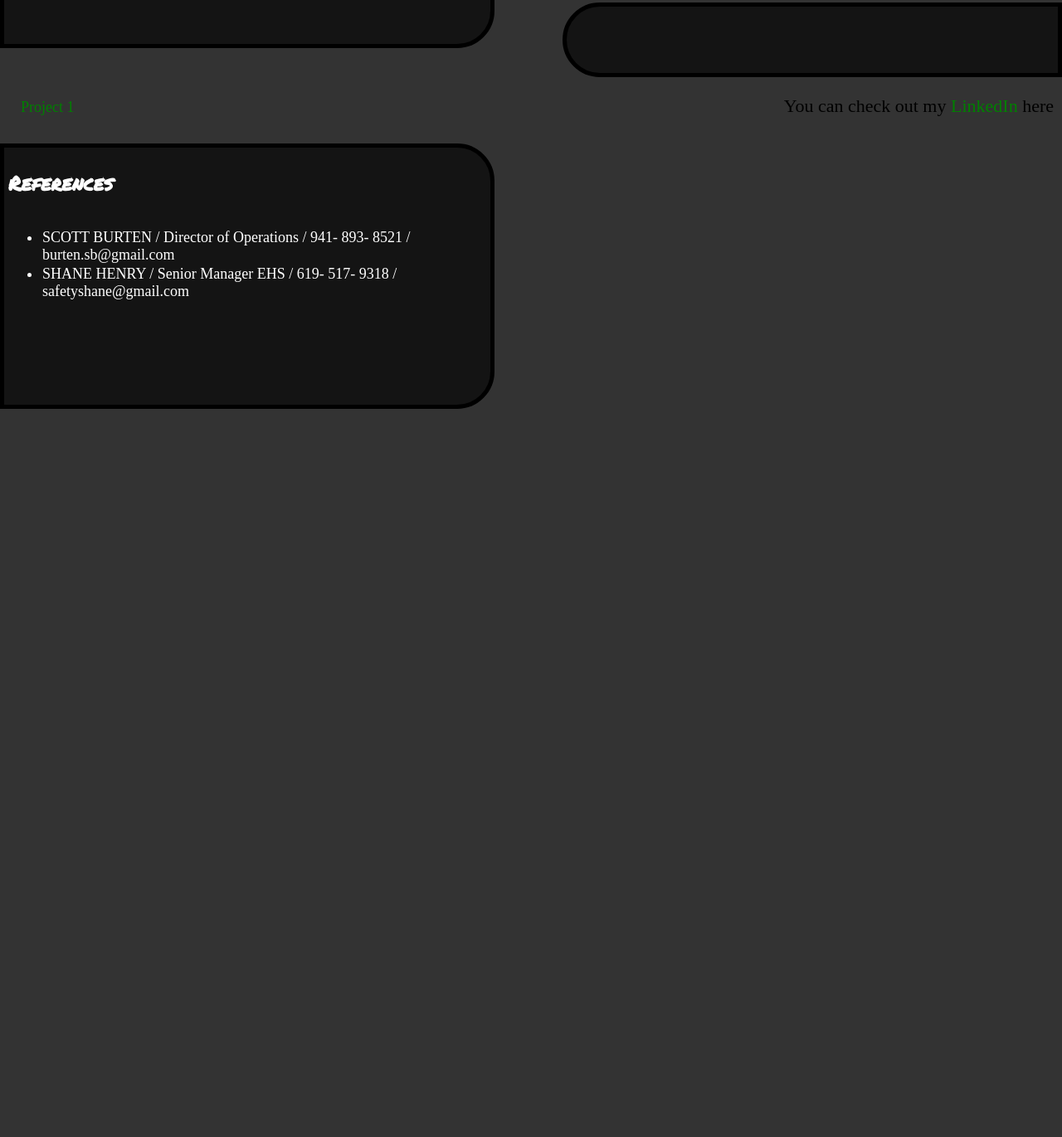
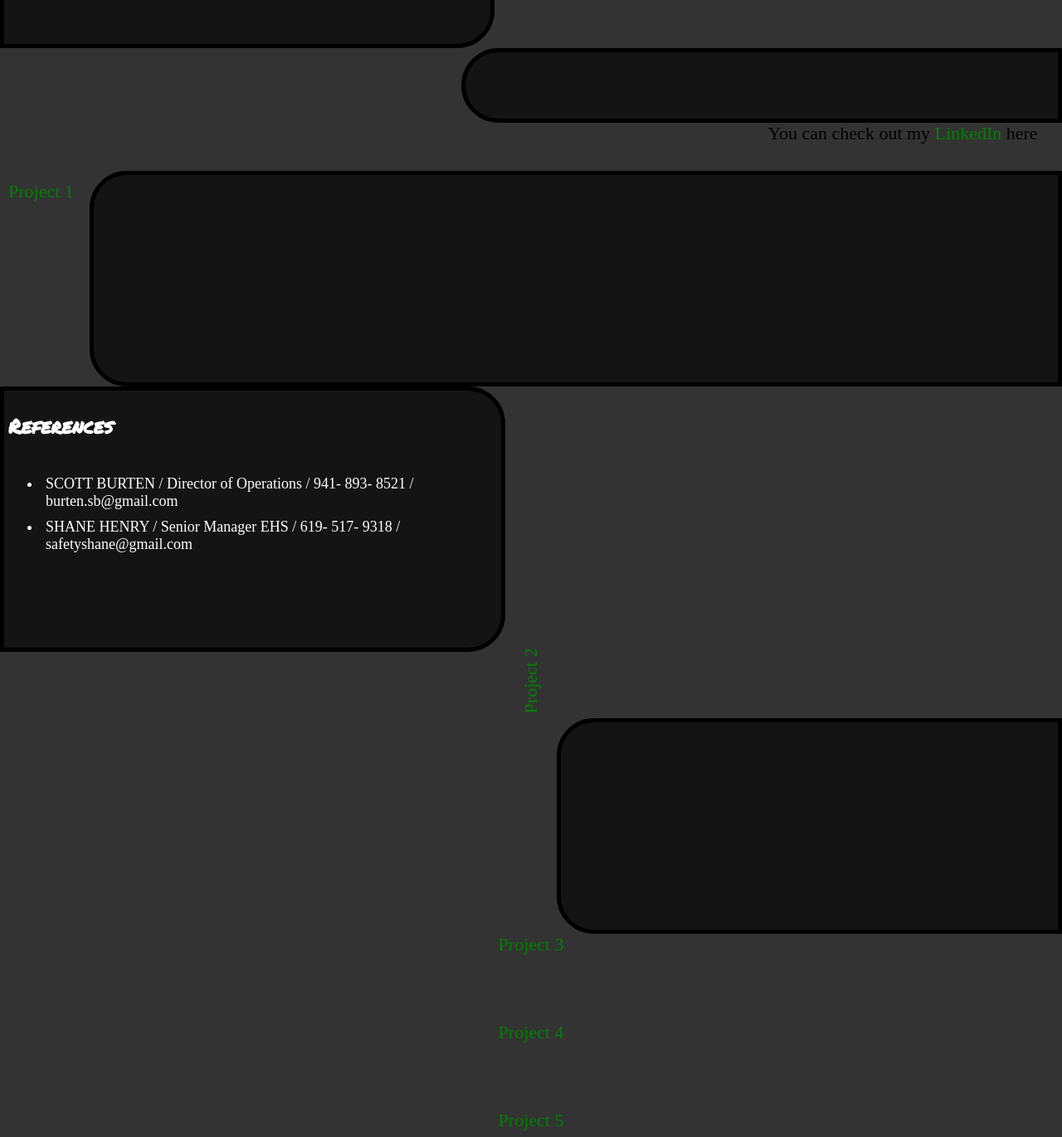
Before and after one commit to TrueLabel/Portfolio, a plain HTML site: page index.html in a window 1280 px wide. Shown: the part 1169-2540 px from the top of the page at 83% size. Before the commit the page ends 1662 px from the top, so only its background shows below. Drawn offline with nearby package versions, Linux system fonts and the light colour scheme; a web font is replaced by a local one.

Commit message:
adding more divs

```diff
--- a/index.html
+++ b/index.html
@@ -104,7 +104,9 @@
       <div class = 'areaAvoid' id = 'right3'>
       </div>
       <p id = 'linkedin'>You can check out my <a href="https://www.linkedin.com/in/tyler-fink-729493158/">LinkedIn</a> here</p>
-      <p id = 'project1'><a class = 'hamLink' href="projects.html">Project 1</a></p>
+      <div class = 'areaAvoid' id = 'right4'>
+      </div>
+      <p id = 'project1'><a href="projects.html">Project 1</a></p>
       <div class = 'areaAvoid' id = 'left2'>
       <h2 class = 'ref'> References</h2>
       <ul class = 'ref'>
@@ -114,6 +116,18 @@
         <li class = 'ref'>SHANE HENRY / Senior Manager EHS / 619- 517- 9318 / safetyshane@gmail.com
  </li>
 </div>
+<p id = 'project2'><a href="projects.html">Project 2</a></p>
+<div class = 'areaAvoid' id = 'right5'>
+</div>
+<br>
+<br>
+<p id = 'project3'><a href="projects.html">Project 3</a></p>
+<br>
+<br>
+<p id = 'project4'><a href="projects.html">Project 4</a></p>
+<br>
+<br>
+<p id = 'project5'><a href="projects.html">Project 5</a></p>
 
     </main>
 
--- a/portfolio.css
+++ b/portfolio.css
@@ -37,7 +37,7 @@ p {
 li {
   font-size: 18px;
   text-align: left;
-  padding: 1px;
+  padding: 5px;
   font-family: 'Cormorant SC', serif;
 }
 
@@ -100,14 +100,15 @@ li {
 
 #right3 {
   height: 80px;
-  margin-left: 53%;
+  width: 55%;
   border-top-right-radius: 0px;
   border-bottom-right-radius: 0px;
+  float: right;
 }
 
 #linkedin {
-  float: right;
-  margin-right: 10px;
+  margin-left: 70%;
+  clear: right;
 }
 
 .links {
@@ -202,16 +203,68 @@ a:hover {
   border-top-left-radius: 0px;
   border-bottom-left-radius: 0px;
   border: 5px black solid;
-  width: 45%;
-  float: left;
+  width: 46%;
+  clear: left;
   height: 300px;
   overflow-x:  hidden;
   overflow-y: auto;
-  margin-top: 10px;
+  margin: 0px;
   padding: 5px;
+
 }
 
 #project1 {
   text-align: left;
+  float: left;
+  margin-left: 10px;
 
 }
+
+#right4 {
+  height: 250px;
+  border-top-right-radius: 0px;
+  border-bottom-right-radius: 0px;
+  clear: right;
+  width: 90%;
+  float: right;
+  margin-top: 10px;
+}
+
+#right5 {
+  height: 250px;
+  border-top-right-radius: 0px;
+  border-bottom-right-radius: 0px;
+  width: 46%;
+  float: right;
+  margin: 0px;
+  margin-top: 10px;
+  right: 0px;
+  clear: right;
+
+}
+
+#project2 {
+
+  float: inherit;
+  transform: rotate(-90deg);
+  height: 7%;
+
+}
+
+#project3 {
+
+  clear: both;
+
+}
+
+#project4 {
+
+  clear: both;
+
+}
+
+#project5 {
+
+  clear: both;
+
+}
--- a/projects.css
+++ b/projects.css
@@ -0,0 +1,4 @@
+h1 {
+  font-family: 'Permanent Marker', cursive;
+  font-size: 50px;
+}
```
Also changed, not shown: projects.html (+2 -1 lines).
